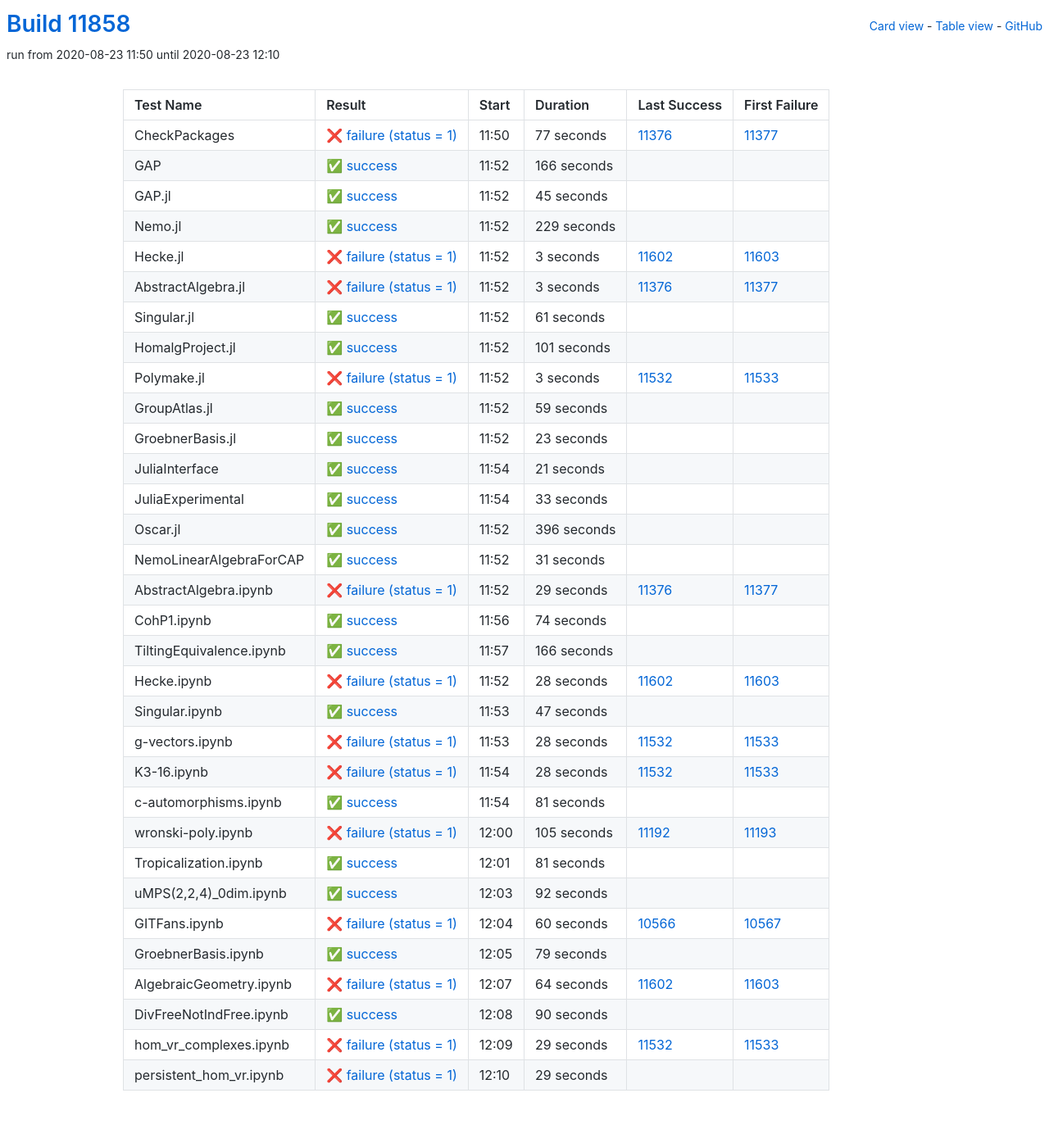
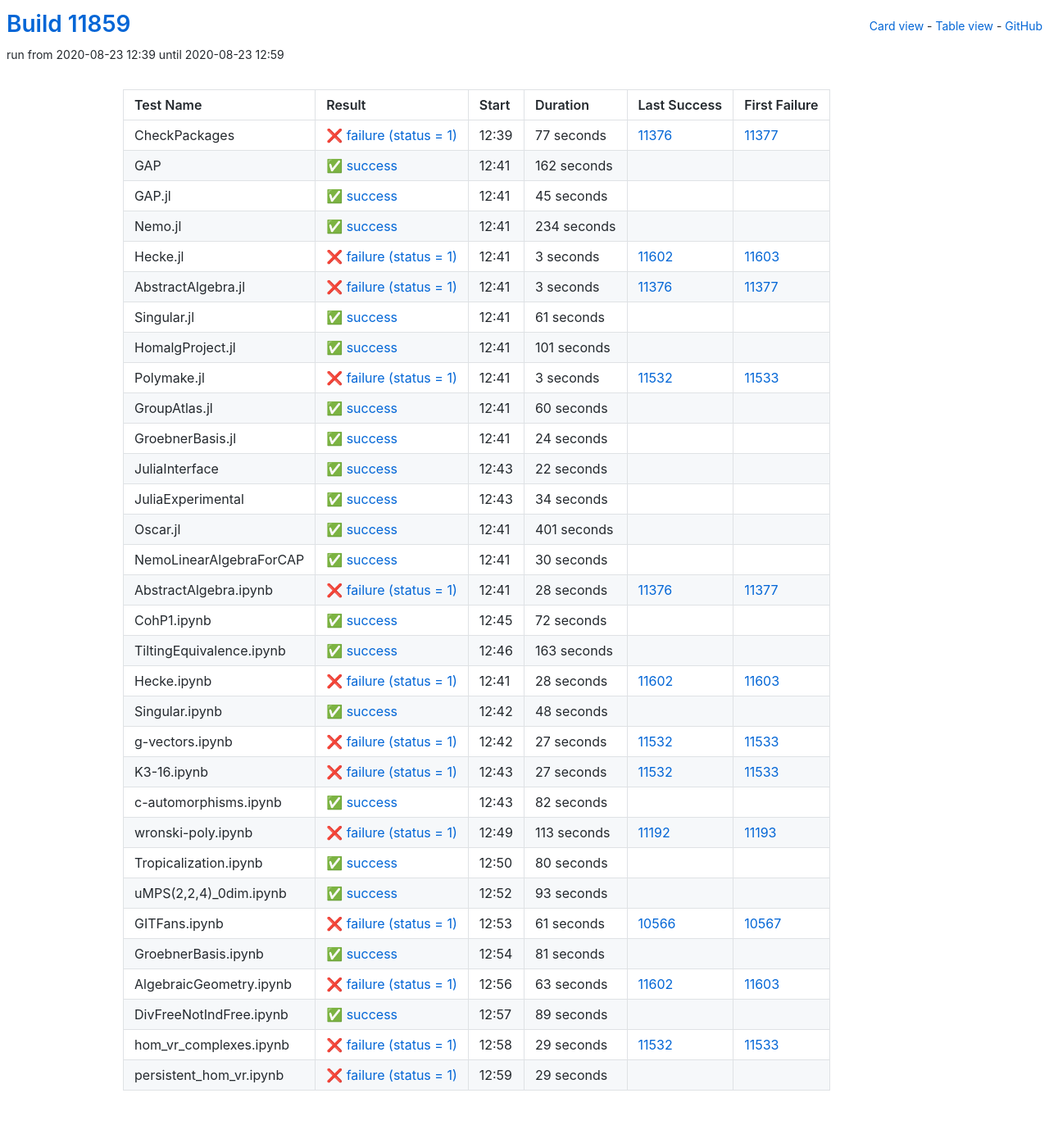
Before and after one commit to oscar-system/oscar-ci-status, a Jekyll site: the page built from table.html, in a window 1280 px wide. Shown: the whole page at 82% size. Built offline with Jekyll 4.4.1, drawn with Linux system fonts in a browser that asks for light colours.

Commit message:
Build #11859

```diff
--- a/_data/ci.yml
+++ b/_data/ci.yml
@@ -1,6 +1,6 @@
 ---
-build: 11858
-build_url: https://oscarci.mathematik.uni-kl.de/job/oscar/11858/
+build: 11859
+build_url: https://oscarci.mathematik.uni-kl.de/job/oscar/11859/
 job: oscar
 organization: oscar-system
 repo: oscar-ci-status
@@ -8,8 +8,8 @@
 tests:
 - name: CheckPackages
   id: checkpackages
-  log: https://oscarci.mathematik.uni-kl.de/job/oscar/11858/artifact/logs/build-11858/CheckPackages.log
-  start: 2020-08-23 11:50
+  log: https://oscarci.mathematik.uni-kl.de/job/oscar/11859/artifact/logs/build-11859/CheckPackages.log
+  start: 2020-08-23 12:39
   success: false
   exitcode: 1
   status: failure
@@ -20,20 +20,20 @@
   first_failure_url: https://oscarci.mathematik.uni-kl.de/job/oscar/11377/
 - name: GAP
   id: gap
-  log: https://oscarci.mathematik.uni-kl.de/job/oscar/11858/artifact/logs/build-11858/GAP.log
-  start: 2020-08-23 11:52
+  log: https://oscarci.mathematik.uni-kl.de/job/oscar/11859/artifact/logs/build-11859/GAP.log
+  start: 2020-08-23 12:41
   success: true
   exitcode: 0
   status: success
-  duration: 166
+  duration: 162
   last_success: false
   last_success_url:
   first_failure: false
   first_failure_url:
 - name: GAP.jl
   id: gap-jl
-  log: https://oscarci.mathematik.uni-kl.de/job/oscar/11858/artifact/logs/build-11858/GAP.jl.log
-  start: 2020-08-23 11:52
+  log: https://oscarci.mathematik.uni-kl.de/job/oscar/11859/artifact/logs/build-11859/GAP.jl.log
+  start: 2020-08-23 12:41
   success: true
   exitcode: 0
   status: success
@@ -44,20 +44,20 @@
   first_failure_url:
 - name: Nemo.jl
   id: nemo-jl
-  log: https://oscarci.mathematik.uni-kl.de/job/oscar/11858/artifact/logs/build-11858/Nemo.jl.log
-  start: 2020-08-23 11:52
+  log: https://oscarci.mathematik.uni-kl.de/job/oscar/11859/artifact/logs/build-11859/Nemo.jl.log
+  start: 2020-08-23 12:41
   success: true
   exitcode: 0
   status: success
-  duration: 229
+  duration: 234
   last_success: false
   last_success_url:
   first_failure: false
   first_failure_url:
 - name: Hecke.jl
   id: hecke-jl
-  log: https://oscarci.mathematik.uni-kl.de/job/oscar/11858/artifact/logs/build-11858/Hecke.jl.log
-  start: 2020-08-23 11:52
+  log: https://oscarci.mathematik.uni-kl.de/job/oscar/11859/artifact/logs/build-11859/Hecke.jl.log
+  start: 2020-08-23 12:41
   success: false
   exitcode: 1
   status: failure
@@ -68,8 +68,8 @@
   first_failure_url: https://oscarci.mathematik.uni-kl.de/job/oscar/11603/
 - name: AbstractAlgebra.jl
   id: abstractalgebra-jl
-  log: https://oscarci.mathematik.uni-kl.de/job/oscar/11858/artifact/logs/build-11858/AbstractAlgebra.jl.log
-  start: 2020-08-23 11:52
+  log: https://oscarci.mathematik.uni-kl.de/job/oscar/11859/artifact/logs/build-11859/AbstractAlgebra.jl.log
+  start: 2020-08-23 12:41
   success: false
   exitcode: 1
   status: failure
@@ -80,8 +80,8 @@
   first_failure_url: https://oscarci.mathematik.uni-kl.de/job/oscar/11377/
 - name: Singular.jl
   id: singular-jl
-  log: https://oscarci.mathematik.uni-kl.de/job/oscar/11858/artifact/logs/build-11858/Singular.jl.log
-  start: 2020-08-23 11:52
+  log: https://oscarci.mathematik.uni-kl.de/job/oscar/11859/artifact/logs/build-11859/Singular.jl.log
+  start: 2020-08-23 12:41
   success: true
   exitcode: 0
   status: success
@@ -92,8 +92,8 @@
   first_failure_url:
 - name: HomalgProject.jl
   id: homalgproject-jl
-  log: https://oscarci.mathematik.uni-kl.de/job/oscar/11858/artifact/logs/build-11858/HomalgProject.jl.log
-  start: 2020-08-23 11:52
+  log: https://oscarci.mathematik.uni-kl.de/job/oscar/11859/artifact/logs/build-11859/HomalgProject.jl.log
+  start: 2020-08-23 12:41
   success: true
   exitcode: 0
   status: success
@@ -104,8 +104,8 @@
   first_failure_url:
 - name: Polymake.jl
   id: polymake-jl
-  log: https://oscarci.mathematik.uni-kl.de/job/oscar/11858/artifact/logs/build-11858/Polymake.jl.log
-  start: 2020-08-23 11:52
+  log: https://oscarci.mathematik.uni-kl.de/job/oscar/11859/artifact/logs/build-11859/Polymake.jl.log
+  start: 2020-08-23 12:41
   success: false
   exitcode: 1
   status: failure
@@ -116,116 +116,116 @@
   first_failure_url: https://oscarci.mathematik.uni-kl.de/job/oscar/11533/
 - name: GroupAtlas.jl
   id: groupatlas-jl
-  log: https://oscarci.mathematik.uni-kl.de/job/oscar/11858/artifact/logs/build-11858/GroupAtlas.jl.log
-  start: 2020-08-23 11:52
+  log: https://oscarci.mathematik.uni-kl.de/job/oscar/11859/artifact/logs/build-11859/GroupAtlas.jl.log
+  start: 2020-08-23 12:41
   success: true
   exitcode: 0
   status: success
-  duration: 59
+  duration: 60
   last_success: false
   last_success_url:
   first_failure: false
   first_failure_url:
 - name: GroebnerBasis.jl
   id: groebnerbasis-jl
-  log: https://oscarci.mathematik.uni-kl.de/job/oscar/11858/artifact/logs/build-11858/GroebnerBasis.jl.log
-  start: 2020-08-23 11:52
+  log: https://oscarci.mathematik.uni-kl.de/job/oscar/11859/artifact/logs/build-11859/GroebnerBasis.jl.log
+  start: 2020-08-23 12:41
   success: true
   exitcode: 0
   status: success
-  duration: 23
+  duration: 24
   last_success: false
   last_success_url:
   first_failure: false
   first_failure_url:
 - name: JuliaInterface
   id: juliainterface
-  log: https://oscarci.mathematik.uni-kl.de/job/oscar/11858/artifact/logs/build-11858/JuliaInterface.log
-  start: 2020-08-23 11:54
+  log: https://oscarci.mathematik.uni-kl.de/job/oscar/11859/artifact/logs/build-11859/JuliaInterface.log
+  start: 2020-08-23 12:43
   success: true
   exitcode: 0
   status: success
-  duration: 21
+  duration: 22
   last_success: false
   last_success_url:
   first_failure: false
   first_failure_url:
 - name: JuliaExperimental
   id: juliaexperimental
-  log: https://oscarci.mathematik.uni-kl.de/job/oscar/11858/artifact/logs/build-11858/JuliaExperimental.log
-  start: 2020-08-23 11:54
+  log: https://oscarci.mathematik.uni-kl.de/job/oscar/11859/artifact/logs/build-11859/JuliaExperimental.log
+  start: 2020-08-23 12:43
   success: true
   exitcode: 0
   status: success
-  duration: 33
+  duration: 34
   last_success: false
   last_success_url:
   first_failure: false
   first_failure_url:
 - name: Oscar.jl
   id: oscar-jl
-  log: https://oscarci.mathematik.uni-kl.de/job/oscar/11858/artifact/logs/build-11858/Oscar.jl.log
-  start: 2020-08-23 11:52
+  log: https://oscarci.mathematik.uni-kl.de/job/oscar/11859/artifact/logs/build-11859/Oscar.jl.log
+  start: 2020-08-23 12:41
   success: true
   exitcode: 0
   status: success
-  duration: 396
+  duration: 401
   last_success: false
   last_success_url:
   first_failure: false
   first_failure_url:
 - name: NemoLinearAlgebraForCAP
   id: nemolinearalgebraforcap
-  log: https://oscarci.mathematik.uni-kl.de/job/oscar/11858/artifact/logs/build-11858/NemoLinearAlgebraForCAP.log
-  start: 2020-08-23 11:52
+  log: https://oscarci.mathematik.uni-kl.de/job/oscar/11859/artifact/logs/build-11859/NemoLinearAlgebraForCAP.log
+  start: 2020-08-23 12:41
   success: true
   exitcode: 0
   status: success
-  duration: 31
+  duration: 30
   last_success: false
   last_success_url:
   first_failure: false
   first_failure_url:
 - name: AbstractAlgebra.ipynb
   id: abstractalgebra-ipynb
-  log: https://oscarci.mathematik.uni-kl.de/job/oscar/11858/artifact/logs/build-11858/AbstractAlgebra.ipynb.log
-  start: 2020-08-23 11:52
+  log: https://oscarci.mathematik.uni-kl.de/job/oscar/11859/artifact/logs/build-11859/AbstractAlgebra.ipynb.log
+  start: 2020-08-23 12:41
   success: false
   exitcode: 1
   status: failure
-  duration: 29
+  duration: 28
   last_success: 11376
   last_success_url: https://oscarci.mathematik.uni-kl.de/job/oscar/11376/
   first_failure: 11377
   first_failure_url: https://oscarci.mathematik.uni-kl.de/job/oscar/11377/
 - name: CohP1.ipynb
   id: cohp1-ipynb
-  log: https://oscarci.mathematik.uni-kl.de/job/oscar/11858/artifact/logs/build-11858/CohP1.ipynb.log
-  start: 2020-08-23 11:56
+  log: https://oscarci.mathematik.uni-kl.de/job/oscar/11859/artifact/logs/build-11859/CohP1.ipynb.log
+  start: 2020-08-23 12:45
   success: true
   exitcode: 0
   status: success
-  duration: 74
+  duration: 72
   last_success: false
   last_success_url:
   first_failure: false
   first_failure_url:
 - name: TiltingEquivalence.ipynb
   id: tiltingequivalence-ipynb
-  log: https://oscarci.mathematik.uni-kl.de/job/oscar/11858/artifact/logs/build-11858/TiltingEquivalence.ipynb.log
-  start: 2020-08-23 11:57
+  log: https://oscarci.mathematik.uni-kl.de/job/oscar/11859/artifact/logs/build-11859/TiltingEquivalence.ipynb.log
+  start: 2020-08-23 12:46
   success: true
   exitcode: 0
   status: success
-  duration: 166
+  duration: 163
   last_success: false
   last_success_url:
   first_failure: false
   first_failure_url:
 - name: Hecke.ipynb
   id: hecke-ipynb
-  log: https://oscarci.mathematik.uni-kl.de/job/oscar/11858/artifact/logs/build-11858/Hecke.ipynb.log
-  start: 2020-08-23 11:52
+  log: https://oscarci.mathematik.uni-kl.de/job/oscar/11859/artifact/logs/build-11859/Hecke.ipynb.log
+  start: 2020-08-23 12:41
   success: false
   exitcode: 1
   status: failure
@@ -236,44 +236,104 @@
   first_failure_url: https://oscarci.mathematik.uni-kl.de/job/oscar/11603/
 - name: Singular.ipynb
   id: singular-ipynb
-  log: https://oscarci.mathematik.uni-kl.de/job/oscar/11858/artifact/logs/build-11858/Singular.ipynb.log
-  start: 2020-08-23 11:53
+  log: https://oscarci.mathematik.uni-kl.de/job/oscar/11859/artifact/logs/build-11859/Singular.ipynb.log
+  start: 2020-08-23 12:42
   success: true
   exitcode: 0
   status: success
-  duration: 47
+  duration: 48
   last_success: false
   last_success_url:
   first_failure: false
   first_failure_url:
 - name: g-vectors.ipynb
   id: g-vectors-ipynb
-  log: https://oscarci.mathematik.uni-kl.de/job/oscar/11858/artifact/logs/build-11858/g-vectors.ipynb.log
-  start: 2020-08-23 11:53
+  log: https://oscarci.mathematik.uni-kl.de/job/oscar/11859/artifact/logs/build-11859/g-vectors.ipynb.log
+  start: 2020-08-23 12:42
   success: false
   exitcode: 1
   status: failure
-  duration: 28
+  duration: 27
   last_success: 11532
   last_success_url: https://oscarci.mathematik.uni-kl.de/job/oscar/11532/
   first_failure: 11533
   first_failure_url: https://oscarci.mathematik.uni-kl.de/job/oscar/11533/
 - name: K3-16.ipynb
   id: k3-16-ipynb
-  log: https://oscarci.mathematik.uni-kl.de/job/oscar/11858/artifact/logs/build-11858/K3-16.ipynb.log
-  start: 2020-08-23 11:54
+  log: https://oscarci.mathematik.uni-kl.de/job/oscar/11859/artifact/logs/build-11859/K3-16.ipynb.log
+  start: 2020-08-23 12:43
   success: false
   exitcode: 1
   status: failure
-  duration: 28
+  duration: 27
   last_success: 11532
   last_success_url: https://oscarci.mathematik.uni-kl.de/job/oscar/11532/
   first_failure: 11533
   first_failure_url: https://oscarci.mathematik.uni-kl.de/job/oscar/11533/
 - name: c-automorphisms.ipynb
   id: c-automorphisms-ipynb
-  log: https://oscarci.mathematik.uni-kl.de/job/oscar/11858/artifact/logs/build-11858/c-automorphisms.ipynb.log
-  start: 2020-08-23 11:54
+  log: https://oscarci.mathematik.uni-kl.de/job/oscar/11859/artifact/logs/build-11859/c-automorphisms.ipynb.log
+  start: 2020-08-23 12:43
+  success: true
+  exitcode: 0
+  status: success
+  duration: 82
+  last_success: false
+  last_success_url:
+  first_failure: false
+  first_failure_url:
+- name: wronski-poly.ipynb
+  id: wronski-poly-ipynb
+  log: https://oscarci.mathematik.uni-kl.de/job/oscar/11859/artifact/logs/build-11859/wronski-poly.ipynb.log
+  start: 2020-08-23 12:49
+  success: false
+  exitcode: 1
+  status: failure
+  duration: 113
+  last_success: 11192
+  last_success_url: https://oscarci.mathematik.uni-kl.de/job/oscar/11192/
+  first_failure: 11193
+  first_failure_url: https://oscarci.mathematik.uni-kl.de/job/oscar/11193/
+- name: Tropicalization.ipynb
+  id: tropicalization-ipynb
+  log: https://oscarci.mathematik.uni-kl.de/job/oscar/11859/artifact/logs/build-11859/Tropicalization.ipynb.log
+  start: 2020-08-23 12:50
+  success: true
+  exitcode: 0
+  status: success
+  duration: 80
+  last_success: false
+  last_success_url:
+  first_failure: false
+  first_failure_url:
+- name: uMPS(2,2,4)_0dim.ipynb
+  id: umps-2-2-4-0dim-ipynb
+  log: https://oscarci.mathematik.uni-kl.de/job/oscar/11859/artifact/logs/build-11859/uMPS-2-2-4-_0dim.ipynb.log
+  start: 2020-08-23 12:52
+  success: true
+  exitcode: 0
+  status: success
+  duration: 93
+  last_success: false
+  last_success_url:
+  first_failure: false
+  first_failure_url:
+- name: GITFans.ipynb
+  id: gitfans-ipynb
+  log: https://oscarci.mathematik.uni-kl.de/job/oscar/11859/artifact/logs/build-11859/GITFans.ipynb.log
+  start: 2020-08-23 12:53
+  success: false
+  exitcode: 1
+  status: failure
+  duration: 61
+  last_success: 10566
+  last_success_url: https://oscarci.mathematik.uni-kl.de/job/oscar/10566/
+  first_failure: 10567
+  first_failure_url: https://oscarci.mathematik.uni-kl.de/job/oscar/10567/
+- name: GroebnerBasis.ipynb
+  id: groebnerbasis-ipynb
+  log: https://oscarci.mathematik.uni-kl.de/job/oscar/11859/artifact/logs/build-11859/GroebnerBasis.ipynb.log
+  start: 2020-08-23 12:54
   success: true
   exitcode: 0
   status: success
@@ -282,94 +342,34 @@
   last_success_url:
   first_failure: false
   first_failure_url:
-- name: wronski-poly.ipynb
-  id: wronski-poly-ipynb
-  log: https://oscarci.mathematik.uni-kl.de/job/oscar/11858/artifact/logs/build-11858/wronski-poly.ipynb.log
-  start: 2020-08-23 12:00
+- name: AlgebraicGeometry.ipynb
+  id: algebraicgeometry-ipynb
+  log: https://oscarci.mathematik.uni-kl.de/job/oscar/11859/artifact/logs/build-11859/AlgebraicGeometry.ipynb.log
+  start: 2020-08-23 12:56
   success: false
   exitcode: 1
   status: failure
-  duration: 105
-  last_success: 11192
-  last_success_url: https://oscarci.mathematik.uni-kl.de/job/oscar/11192/
-  first_failure: 11193
-  first_failure_url: https://oscarci.mathematik.uni-kl.de/job/oscar/11193/
-- name: Tropicalization.ipynb
-  id: tropicalization-ipynb
-  log: https://oscarci.mathematik.uni-kl.de/job/oscar/11858/artifact/logs/build-11858/Tropicalization.ipynb.log
-  start: 2020-08-23 12:01
-  success: true
-  exitcode: 0
-  status: success
-  duration: 81
-  last_success: false
-  last_success_url:
-  first_failure: false
-  first_failure_url:
-- name: uMPS(2,2,4)_0dim.ipynb
-  id: umps-2-2-4-0dim-ipynb
-  log: https://oscarci.mathematik.uni-kl.de/job/oscar/11858/artifact/logs/build-11858/uMPS-2-2-4-_0dim.ipynb.log
-  start: 2020-08-23 12:03
-  success: true
-  exitcode: 0
-  status: success
-  duration: 92
-  last_success: false
-  last_success_url:
-  first_failure: false
-  first_failure_url:
-- name: GITFans.ipynb
-  id: gitfans-ipynb
-  log: https://oscarci.mathematik.uni-kl.de/job/oscar/11858/artifact/logs/build-11858/GITFans.ipynb.log
-  start: 2020-08-23 12:04
-  success: false
-  exitcode: 1
-  status: failure
-  duration: 60
-  last_success: 10566
-  last_success_url: https://oscarci.mathematik.uni-kl.de/job/oscar/10566/
-  first_failure: 10567
-  first_failure_url: https://oscarci.mathematik.uni-kl.de/job/oscar/10567/
-- name: GroebnerBasis.ipynb
-  id: groebnerbasis-ipynb
-  log: https://oscarci.mathematik.uni-kl.de/job/oscar/11858/artifact/logs/build-11858/GroebnerBasis.ipynb.log
-  start: 2020-08-23 12:05
-  success: true
-  exitcode: 0
-  status: success
-  duration: 79
-  last_success: false
-  last_success_url:
-  first_failure: false
-  first_failure_url:
-- name: AlgebraicGeometry.ipynb
-  id: algebraicgeometry-ipynb
-  log: https://oscarci.mathematik.uni-kl.de/job/oscar/11858/artifact/logs/build-11858/AlgebraicGeometry.ipynb.log
-  start: 2020-08-23 12:07
-  success: false
-  exitcode: 1
-  status: failure
-  duration: 64
+  duration: 63
   last_success: 11602
   last_success_url: https://oscarci.mathematik.uni-kl.de/job/oscar/11602/
   first_failure: 11603
   first_failure_url: https://oscarci.mathematik.uni-kl.de/job/oscar/11603/
 - name: DivFreeNotIndFree.ipynb
   id: divfreenotindfree-ipynb
-  log: https://oscarci.mathematik.uni-kl.de/job/oscar/11858/artifact/logs/build-11858/DivFreeNotIndFree.ipynb.log
-  start: 2020-08-23 12:08
+  log: https://oscarci.mathematik.uni-kl.de/job/oscar/11859/artifact/logs/build-11859/DivFreeNotIndFree.ipynb.log
+  start: 2020-08-23 12:57
   success: true
   exitcode: 0
   status: success
-  duration: 90
+  duration: 89
   last_success: false
   last_success_url:
   first_failure: false
   first_failure_url:
 - name: hom_vr_complexes.ipynb
   id: hom-vr-complexes-ipynb
-  log: https://oscarci.mathematik.uni-kl.de/job/oscar/11858/artifact/logs/build-11858/hom_vr_complexes.ipynb.log
-  start: 2020-08-23 12:09
+  log: https://oscarci.mathematik.uni-kl.de/job/oscar/11859/artifact/logs/build-11859/hom_vr_complexes.ipynb.log
+  start: 2020-08-23 12:58
   success: false
   exitcode: 1
   status: failure
@@ -380,8 +380,8 @@
   first_failure_url: https://oscarci.mathematik.uni-kl.de/job/oscar/11533/
 - name: persistent_hom_vr.ipynb
   id: persistent-hom-vr-ipynb
-  log: https://oscarci.mathematik.uni-kl.de/job/oscar/11858/artifact/logs/build-11858/persistent_hom_vr.ipynb.log
-  start: 2020-08-23 12:10
+  log: https://oscarci.mathematik.uni-kl.de/job/oscar/11859/artifact/logs/build-11859/persistent_hom_vr.ipynb.log
+  start: 2020-08-23 12:59
   success: false
   exitcode: 1
   status: failure
```
Also changed, not shown: README.md.
